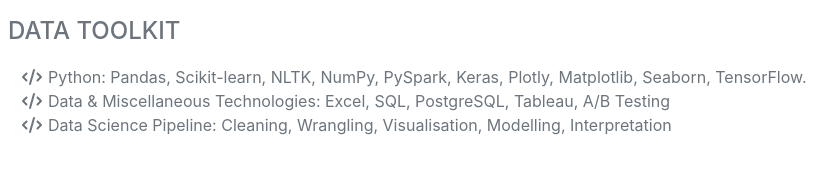
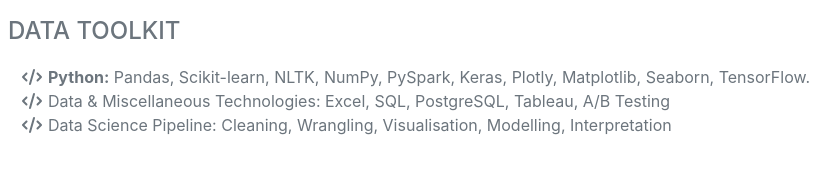
Before and after one commit to Shashank-Magdi08/Portfolio, a website: page index.html in a window 1280 px wide. Shown: the part 3431-3600 px from the top of the page, 312-1152 px from the left. Drawn offline with nearby package versions, Linux system fonts and the light colour scheme; a web font is replaced by a local one.

Commit message:
Update index.html

```diff
--- a/index.html
+++ b/index.html
@@ -160,7 +160,7 @@
                     <ul class="fa-ul mb-0">
                         <li>
                             <span class="fa-li"><i class="fa-solid fa-code"></i></span>
-                            Python: Pandas, Scikit-learn, NLTK, NumPy, PySpark, Keras, Plotly, Matplotlib, Seaborn, TensorFlow.
+                            <strong>Python:</strong> Pandas, Scikit-learn, NLTK, NumPy, PySpark, Keras, Plotly, Matplotlib, Seaborn, TensorFlow.
                         </li>
                         <li>
                             <span class="fa-li"><i class="fa-solid fa-code"></i></span>
```
